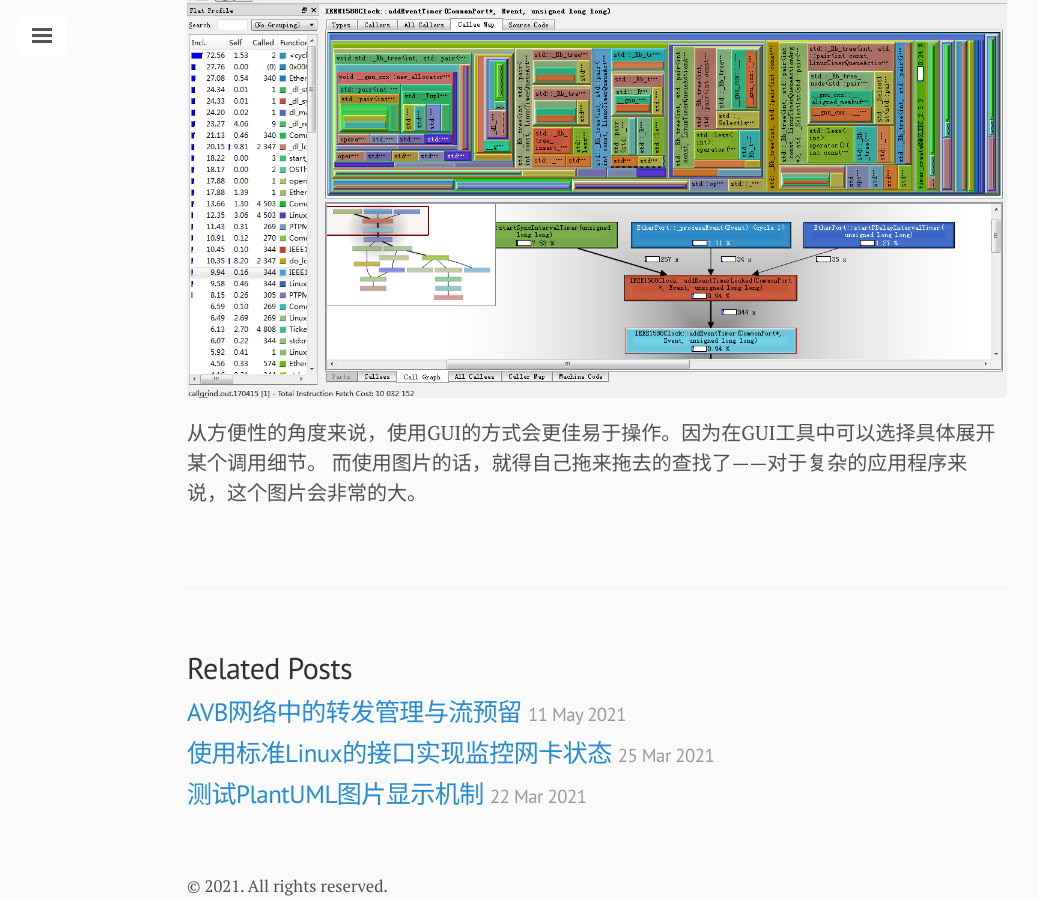
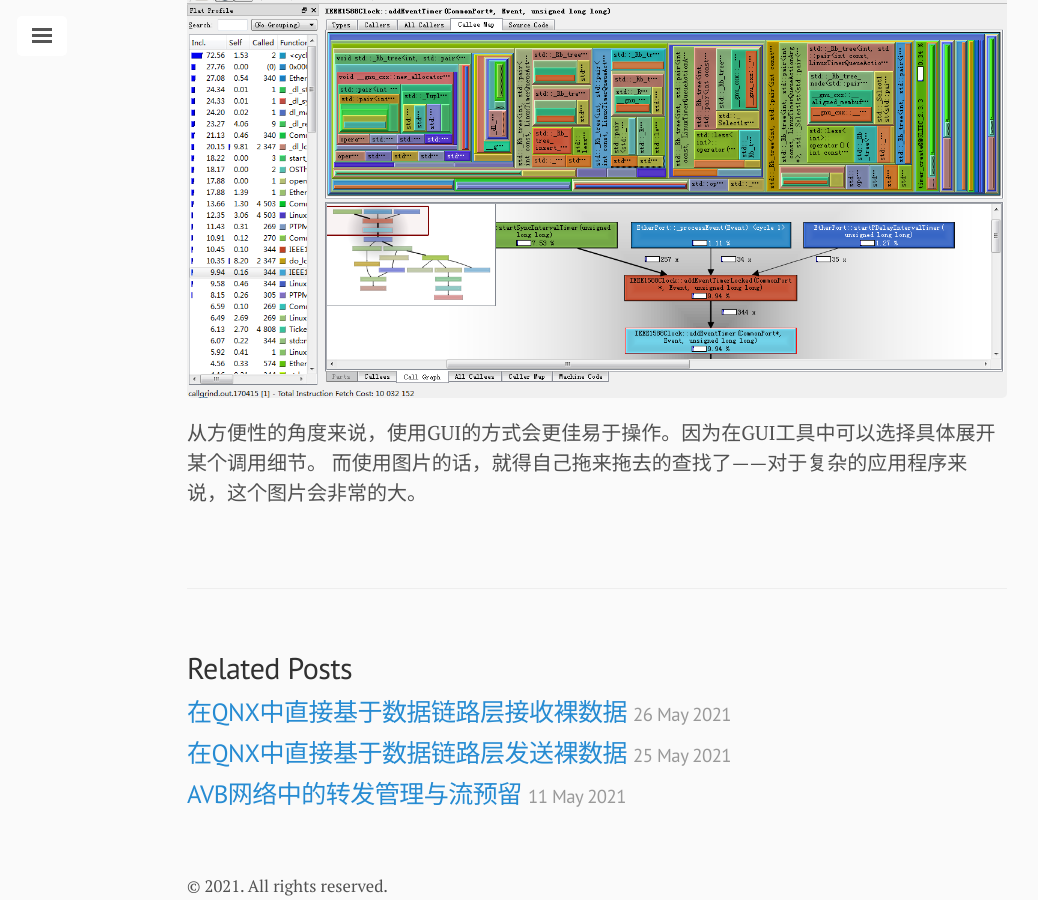
Before and after one commit to zeerd/zeerd.github.io, a Jekyll site: the page built from _posts/2021-04-30-callgrind.md, in a window 1280 px wide and 900 px high, scrolled down 1233 px. Shown: the whole window, without its empty margins (43-1081 px from the left). Built offline with Jekyll 4.4.1, drawn with Linux system fonts in a browser that asks for light colours; comment, search, counter and statistics services are not loaded; some of the changed lines change nothing that is shown; some of the changed text lies outside the part shown.

Commit message:
raw ether

````diff
--- a/_posts/2021-04-30-callgrind.md
+++ b/_posts/2021-04-30-callgrind.md
@@ -27,7 +27,7 @@
 如果系统上没有dot和gprof2dot，可以通过一下方式安装：
 
 ```bash
-# apt-get install python3 graphviz
+$ apt-get install python3 graphviz
 $ pip3 install gprof2dot
 
 ```
--- /dev/null
+++ b/_posts/2021-05-25-qnx-raw-ether-send.md
@@ -0,0 +1,118 @@
+---
+layout: post
+title: 在QNX中直接基于数据链路层发送裸数据
+tag: [QNX,Ethernet,Raw]
+---
+
+本示例用于演示如何在QNX中直接基于数据链路层发送裸数据。
+
+<!--break-->
+
+```c
+/**
+ * $QCC sender.c -lsocket
+ */
+
+#include <stdio.h>
+#include <stdlib.h>
+#include <string.h>
+
+#include <arpa/inet.h>
+#include <fcntl.h>
+#include <net/bpf.h>
+#include <net/ethertypes.h>
+#include <net/if_ether.h>
+#include <sys/ioctl.h>
+#include <sys/socket.h>
+#include <unistd.h>
+
+int main(int argc, char *argv[])
+{
+    /**
+     * 在QNX上，如果需要绕过TCP/IP协议直接发送自定义的以太网裸数据，则需要使用BPF功能。
+     * 即：Berkeley Packet Filter
+     * 以下是在QNX系统中打开BPF设备的通用做法。因为BPF设备是可以多次重复打开的。
+     */
+    char bpfname[16] = {"/dev/bpf\0"};
+    int fd = open(bpfname, O_RDWR);
+    if (fd < 0){
+        for (int i=0; i < 128; i++){
+            snprintf(bpfname, sizeof(bpfname), "/dev/bpf%d", i);
+            fd = open(bpfname, O_RDWR);
+
+         if(fd != -1)
+            break;
+        }
+        if(fd < 0){
+            perror("could not open any /dev/bpf device.");
+            return -1;
+        }
+    }
+
+    struct ifreq req;
+    snprintf(req.ifr_name, sizeof(req.ifr_name), "%s", argv[1]);
+    /**
+     * 选定发送数据时需要使用的设备。类似于eth0这类的接口名称。
+     * 这里我们通过命令行参数argv[1]传入。
+     */
+    if (ioctl(fd, BIOCSETIF, &req) > 0){
+        perror("Could not bind to BPF \n");
+        return -1;
+    }
+
+    int hdr_complete = 1;
+    /**
+     * 禁用自动添加的以太网报头。
+     * 也就是说，目标MAC地址，自身MAC地址，以太网类型都由我们自己来写入。
+     */
+    if (ioctl(fd, BIOCSHDRCMPLT , &hdr_complete) == -1){
+        perror("Could get disable HDRCMPLT \n");
+        return -1;
+    }
+
+    int pdu_size = 1500; // MTU
+    char pdu[pdu_size];
+    /**
+     * 前12个Bytes分别是目标MAC地址和源MAC地址。这里为了省事就不特意设定了。
+     */
+    for(int i=0; i<pdu_size; i++) {
+        pdu[i] = i % 255;
+    }
+    /**
+     * 写入以太网类型。
+     */
+    #define ETH_TYPE 0x1234
+    pdu[12] = (char)(ETH_TYPE >> 8);
+    pdu[13] = (char)(ETH_TYPE & 0x00FF);
+
+    /**
+     * 发送做好的数据包。
+     */
+    if (write(fd, pdu, pdu_size) < 0) {
+        perror("Failed to send data");
+    }
+
+    close(fd);
+
+    return 0;
+}
+```
+
+使用tcpdump去抓包，结果大概是这个样子。
+
+```planttext
+00:41:17.196077 06:07:08:09:0a:0b (oui Unknown) > 00:01:02:03:04:05 (oui Unknown
+), ethertype Unknown (0x1234), length 1500:
+        0x0000:  0e0f 1011 1213 1415 1617 1819 1a1b 1c1d  ................
+        0x0010:  1e1f 2021 2223 2425 2627 2829 2a2b 2c2d  ...!"#$%&'()*+,-
+        0x0020:  2e2f 3031 3233 3435 3637 3839 3a3b 3c3d  ./0123456789:;<=
+        0x0030:  3e3f 4041 4243 4445 4647 4849 4a4b 4c4d  >?@ABCDEFGHIJKLM
+        0x0040:  4e4f 5051 5253 5455 5657 5859 5a5b 5c5d  NOPQRSTUVWXYZ[\]
+        0x0050:  5e5f 6061 6263 6465 6667 6869 6a6b 6c6d  ^_`abcdefghijklm
+        0x0060:  6e6f 7071 7273 7475 7677 7879 7a7b 7c7d  nopqrstuvwxyz{|}
+
+                                     ......
+```
+
+除了ethertype被我们人为替换成了0x1234（覆盖了原本的0x0c0d）,
+其他部分就是for循环中灌入的连续数字。
--- /dev/null
+++ b/_posts/2021-05-26-qnx-raw-ether-receive.md
@@ -0,0 +1,183 @@
+---
+layout: post
+title: 在QNX中直接基于数据链路层接收裸数据
+tag: [QNX,Ethernet,Raw]
+---
+
+本示例用于演示如何在QNX中直接基于数据链路层接收裸数据。
+
+<!--break-->
+
+```c
+/**
+ * $QCC receiver.c -lsocket
+ */
+
+#include <stdio.h>
+#include <stdlib.h>
+#include <string.h>
+
+#include <arpa/inet.h>
+#include <fcntl.h>
+#include <net/bpf.h>
+#include <net/ethertypes.h>
+#include <net/if_ether.h>
+#include <sys/ioctl.h>
+#include <sys/socket.h>
+#include <unistd.h>
+
+int main(int argc, char *argv[])
+{
+    /**
+     * 与发送篇相同，我们继续使用BPF来进行裸数据的接收。
+     */
+    char bpfname[16] = {"/dev/bpf\0"};
+    int fd = open(bpfname, O_RDWR);
+    if (fd < 0){
+        for (int i=0; i < 128; i++){
+            snprintf(bpfname, sizeof(bpfname), "/dev/bpf%d", i);
+            fd = open(bpfname, O_RDWR);
+
+         if(fd != -1)
+            break;
+        }
+        if(fd < 0){
+            perror("could not open any /dev/bpf device.");
+            return -1;
+        }
+    }
+
+    struct ifreq req;
+    snprintf(req.ifr_name, sizeof(req.ifr_name), "%s", argv[1]);
+    /**
+     * 选定接收数据时需要使用的设备。类似于eth0这类的接口名称。
+     * 这里我们通过命令行参数argv[1]传入。
+     */
+    if (ioctl(fd, BIOCSETIF, &req) > 0){
+        perror("Could not bind to BPF \n");
+        return -1;
+    }
+
+    /**
+     * 当接收缓冲区内出现数据时，立刻返回，而不是累计更多数据包之后一同处理。
+     * 以便可以快速的处理数据。
+     */
+    int setimmediate = 1;
+    if (ioctl(fd, BIOCIMMEDIATE, &setimmediate) == -1){
+        perror("Could set IO immediate \n");
+    }
+
+    /**
+     * 这个是重点，设定BPF过滤器，以便筛选我们真正需要的数据。
+     * 这么做的好处是，筛选工作会在内核中完成，降低应用程序负荷。
+     * 过滤器的配置和使用方法可以参考FreeBSD的资料。
+     * 下面的示例会逐条给出解释。但是更多的用法需要参照如下链接所示：
+     * https://www.freebsd.org/cgi/man.cgi?bpf(4)#FILTER_MACHINE
+     */
+    #define ETHERTYPE 0x1234
+    struct bpf_program filter;
+    static struct bpf_insn insns[] = {
+       /**
+        * BPF_LD的作用是将指定的数据读入到一个BPF_LD累加器中。
+        * BPF_H表示读取的长度是16bit。
+        * BPF_ABS表示从指定的绝对偏移位置开始读取。
+        * 下面的命令意味着：
+        * 从第12个Bytes开始读，读取16个bit。刚好是Ethernet报头的类型位。
+        */
+       BPF_STMT(BPF_LD+BPF_H+BPF_ABS, 12),
+       /**
+        * BPF_JMP的作用是根据比较的结果进行跳转。
+        * BPF_K表示BPF_JEQ的“判断源”是参数1中给出的常量。
+        * BPF_JEQ表示“判断源”是否与累加器中的数据相等。
+        * 如果相等，则按着参数2给出的偏移跳转；否则按着参数3给出的偏移跳转。
+        * 下面命令意味着：
+        * 如果累加器中的数据等于ETHERTYPE，则执行下一句，否则跳过一句执行。
+        */
+       BPF_JUMP(BPF_JMP+BPF_JEQ+BPF_K, ETHERTYPE, 0, 1),
+       /**
+        * BPF_JMP表示筛选器终止并返回数据。
+        * BPF_K表示返回数据的字节个数等于参数1给出的长度。“-1”表示所有。
+        * 前面判断中，如果累加器内的数据等于ETHERTYPE，则执行这一句。
+        */
+       BPF_STMT(BPF_RET+BPF_K, (u_int)-1),
+       /**
+        * BPF_JMP表示筛选器终止并返回数据。
+        * BPF_K表示返回数据的字节个数等于参数1给出的长度。“0”表示忽略此包数据。
+        * 前面判断中，如果累加器内的数据不是ETHERTYPE，则执行这一句。什么数据都不返回。
+        */
+       BPF_STMT(BPF_RET+BPF_K, 0),
+    };
+    filter.bf_insns = insns;
+    filter.bf_len = (sizeof(insns) / sizeof(insns[0]));
+    if (ioctl(fd, BIOCSETF, &filter) < 0) {
+        perror("Could not set BPF filter\n");
+    }
+
+    /**
+     * 获取数据缓冲区的长度。为读取数据做准备。
+     */
+    int n = 0, m = 0, buffer_len = 0;
+    if (ioctl(fd, BIOCGBLEN, &buffer_len) == -1){
+        perror("Could get buffer length \n");
+    }
+
+    /**
+     * 读取数据。
+     */
+    char buf[buffer_len];
+    memset(buf, 0, buffer_len);
+    if ((buffer_len = read(fd, buf, buffer_len)) != -1) {
+        struct bpf_hdr *packet = (struct bpf_hdr *)buf;
+        /**
+         * 注意：从BPF读取到的数据带有26个Bytes的BPF数据报头。
+         *       26即packet->bh_hdrlen的数值。
+         *       如果仅需解析以太网数据包，可以跳过读取到的前26个字节。
+         */
+        char *frame = buf + packet->bh_hdrlen;
+        buffer_len -= packet->bh_hdrlen;
+
+        /**
+         * 下面，为了便于查看数据进行了一些格式化输出。也可以不必关注。
+         */
+        printf("package size is %d, pbf length is %d.\n",
+                buffer_len, packet->bh_hdrlen);
+        for(int i=0; i<(buffer_len/16)+1; i++) {
+            printf("\n0x%04x: ", i*16);
+            if(n+16 < buffer_len) m = 16;
+            else m = buffer_len - n;
+            for(int j=0;j<16;j++,n++) {
+                if(j < m) printf("%02X ", frame[i*16+j]);
+                else printf("   ");
+            }
+            for(int j=0;j<m;j++) {
+                char c = frame[i*16+j];
+                if(32 <= c && c < 127)  printf("%c", c);
+                else  printf(".");
+            }
+        }
+    }
+    printf("\n");
+
+    return close(fd);
+}
+```
+
+使用[前文](/qnx-raw-ether-send/)中的发送程序发送数据，使用本程序接收，结果大概是这个样子。
+
+```planttext
+package size is 1526, pbf length is 26.
+
+0x0000: 00 01 02 03 04 05 06 07 08 09 0A 0B 12 34 0E 0F .............4..
+0x0010: 10 11 12 13 14 15 16 17 18 19 1A 1B 1C 1D 1E 1F ................
+0x0020: 20 21 22 23 24 25 26 27 28 29 2A 2B 2C 2D 2E 2F  !"#$%&'()*+,-./
+0x0030: 30 31 32 33 34 35 36 37 38 39 3A 3B 3C 3D 3E 3F 0123456789:;<=>?
+0x0040: 40 41 42 43 44 45 46 47 48 49 4A 4B 4C 4D 4E 4F @ABCDEFGHIJKLMNO
+0x0050: 50 51 52 53 54 55 56 57 58 59 5A 5B 5C 5D 5E 5F PQRSTUVWXYZ[\]^_
+0x0060: 60 61 62 63 64 65 66 67 68 69 6A 6B 6C 6D 6E 6F `abcdefghijklmno
+0x0070: 70 71 72 73 74 75 76 77 78 79 7A 7B 7C 7D 7E 7F pqrstuvwxyz{|}
+
+                                     ......
+```
+
+与tcpdump看到的数据有一点儿不同。这里的数据是从以太网数据报头开始输出的。
+而tcpdump会跳过前面14个字节——即以太网报头——开始输出。
````
